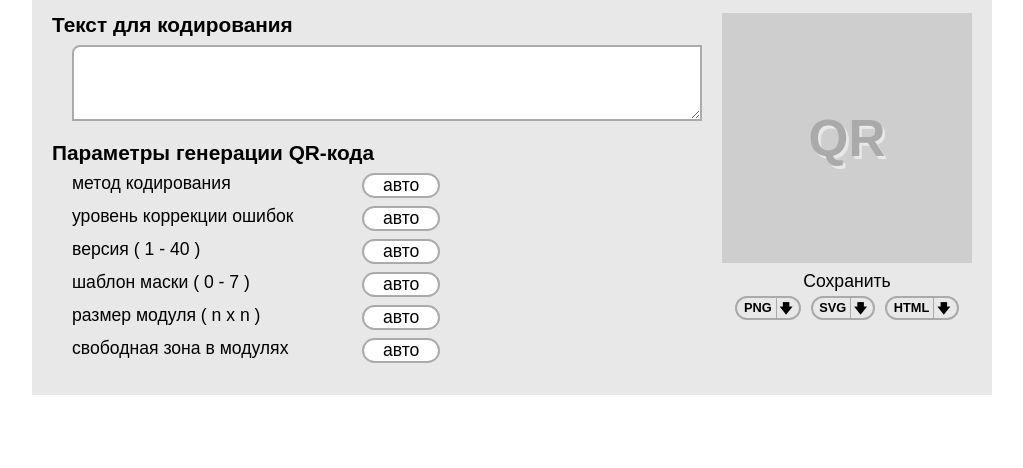
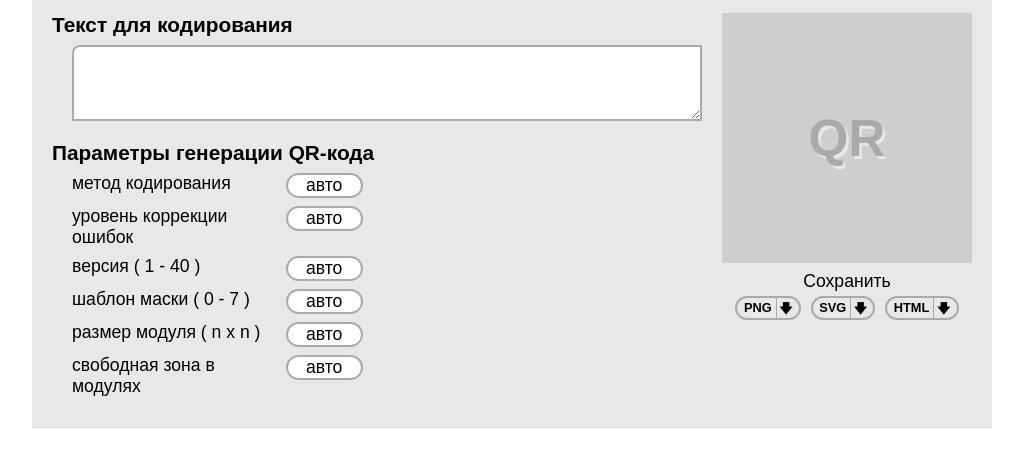
Before and after one commit to slesareva-gala/QR-Code, a website built with webpack: page docs/index.html in a window 1280 px wide. Shown: the part 58-526 px from the top of the page, without its empty margins (128-1151 px from the left). Built offline with nearby package versions, Linux system fonts and the light colour scheme.

Commit message:
стиль для мобильной

```diff
--- a/docs/css/style.css
+++ b/docs/css/style.css
@@ -305,7 +305,7 @@ header .btn-symbol:active:after {
 }
 
 .main-params .col-0 {
-  width: calc(min(1.6vw, 1.1em) * 15);
+  width: 35%;
 }
 
 .main-params .col-1 {
```
